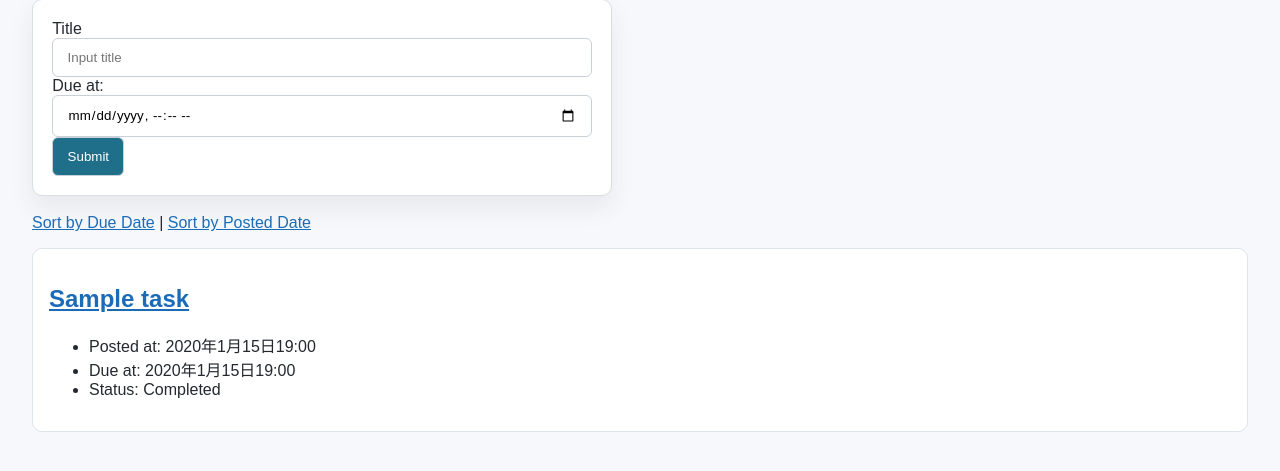
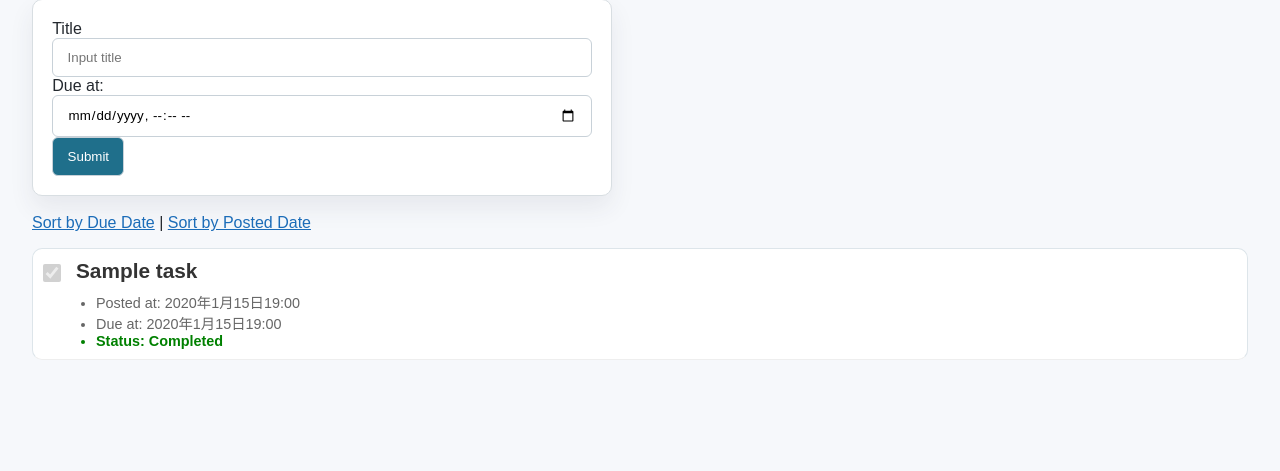
Before and after one commit to 1F10230292/django-test-exercise, a Django app: page / in a window 1280 px wide. Shown: the part 125-596 px from the top of the page. Run offline with Django 5.2, Linux system fonts and the light colour scheme; tables that the repository leaves empty hold one stand-in row (values such as "Sample post").

Commit message:
チェックボックスの追加

```diff
--- a/todo/templates/todo/index.html
+++ b/todo/templates/todo/index.html
@@ -38,18 +38,37 @@
     </div>
 
     {% for task in tasks %}
-    <div class="text">
-      <h2><a href="{% url 'detail' task.id %}">{{task.title}}</a></h2>
-      <ul>
-        <li>Posted at: {{ task.posted_at }}</li>
-        {% if task.due_at %}
-        <li>Due at: {{ task.due_at }}</li>
-        {% endif %} {% if task.completed %}
-        <li>Status: Completed</li>
+    <div class="text" style="display: flex; align-items: flex-start; margin-bottom: 20px; padding: 10px; border-bottom: 1px solid #eee;">
+
+      <div style="margin-right: 15px; padding-top: 5px;">
+        {% if not task.completed %}
+        <form action="{% url 'close_task' task.id %}" method="post" style="margin: 0; display: inline-block;">
+          {% csrf_token %}
+          <input type="checkbox" onchange="this.form.submit()" style="width: 18px; height: 18px; cursor: pointer;">
+        </form>
         {% else %}
-        <li>Status: Not Completed</li>
+        <input type="checkbox" checked disabled style="width: 18px; height: 18px; margin: 0;">
         {% endif %}
-      </ul>
+      </div>
+
+      <div style="flex: 1;">
+        <h2 style="margin: 0 0 8px 0; font-size: 1.3rem;">
+          <a href="{% url 'detail' task.id %}" style="text-decoration: none; color: #333;">{{task.title}}</a>
+        </h2>
+        <ul style="margin: 0; padding-left: 20px; color: #666; font-size: 0.9rem;">
+          <li>Posted at: {{ task.posted_at }}</li>
+          {% if task.due_at %}
+          <li>Due at: {{ task.due_at }}</li>
+          {% endif %}
+
+          {% if task.completed %}
+          <li style="color: green; font-weight: bold;">Status: Completed</li>
+          {% else %}
+          <li style="color: #e05353;">Status: Not Completed</li>
+          {% endif %}
+        </ul>
+      </div>
+
     </div>
     {% endfor %}
   </body>
--- a/todo/views.py
+++ b/todo/views.py
@@ -38,7 +38,7 @@ def close_task(request, task_id):
     task = get_object_or_404(Task, id=task_id)
     task.completed = True
     task.save()
-    return redirect('detail', task_id=task_id)
+    return redirect(request.META.get('HTTP_REFERER', 'index'))
 
 def edit(request, task_id):
     task = get_object_or_404(Task, id=task_id)
```
